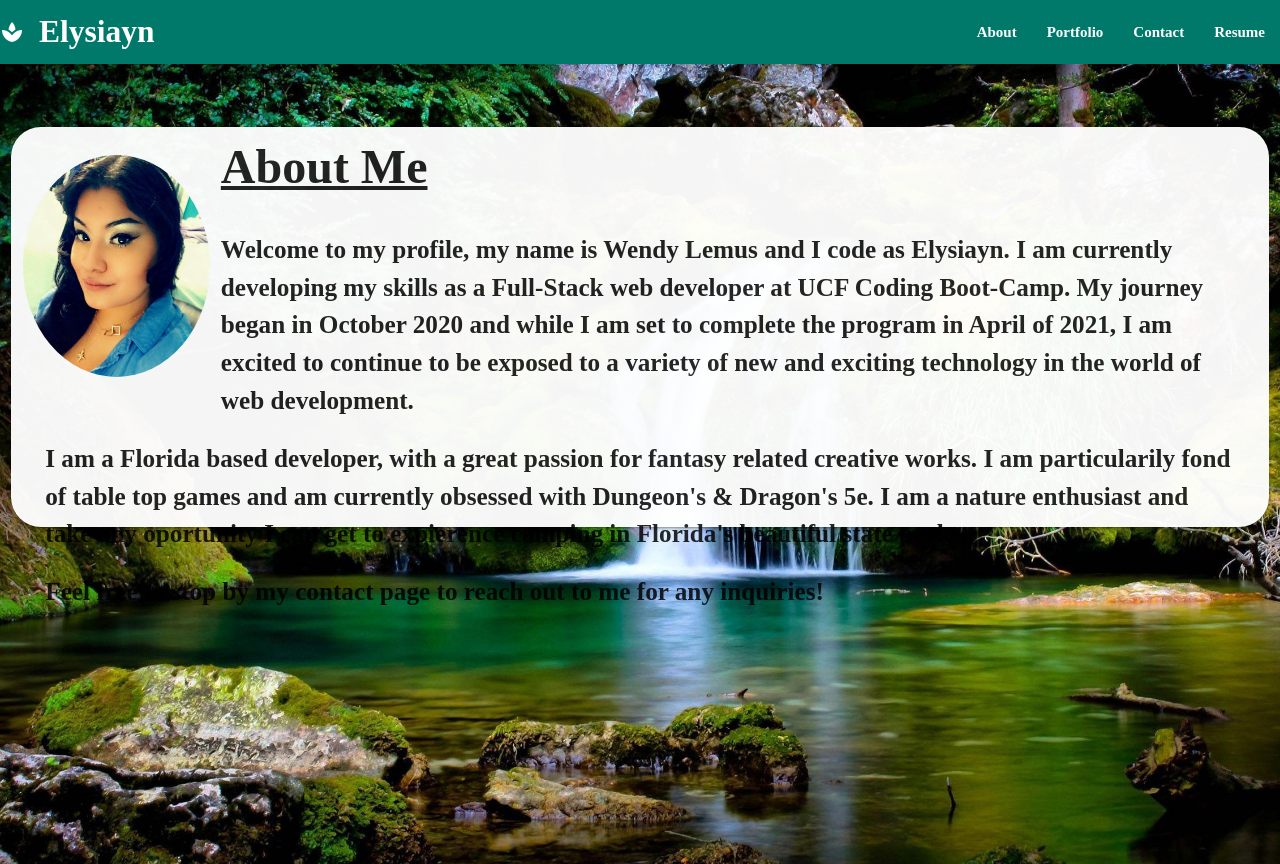
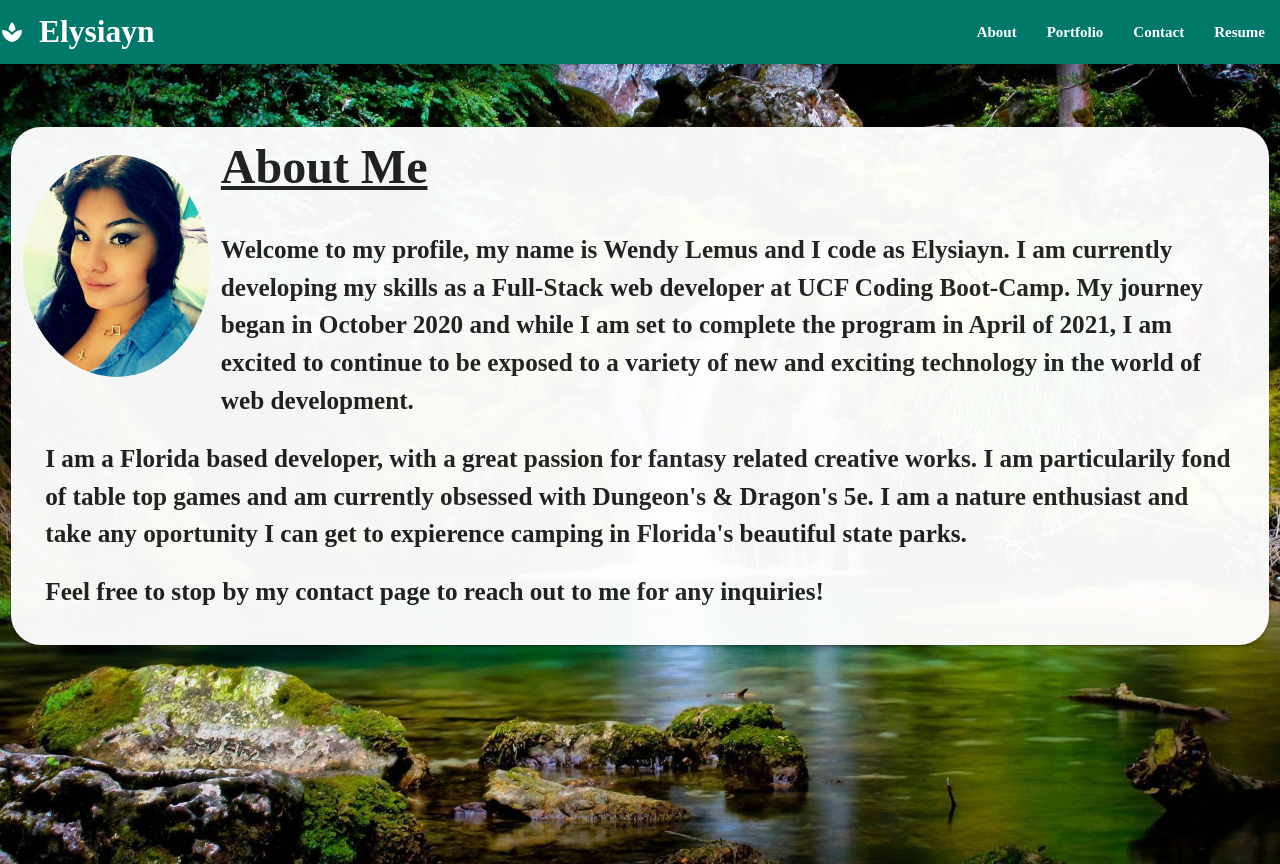
Before and after one commit to Elysiayn/Wendy-Lemus, a React (Create React App) app: page / in a window 1280 px wide. Built offline with nearby package versions, Linux system fonts and the light colour scheme; a web font is replaced by a local one.

Commit message:
fixed image height issues w/ card element

```diff
--- a/src/index.css
+++ b/src/index.css
@@ -19,9 +19,10 @@
 /* about page  */
 .about{
   background-image: url(./assets/images/waterfall.jpg);
+  /* background-color: darkolivegreen; */
   justify-content: center;
   align-items: center;
-  height: 100vh;
+  min-height: 100vh;
   background-size: cover;
   background-position: center;
   background-repeat: no-repeat;
@@ -32,11 +33,11 @@
   border-radius: 30px !important;
   background-color: rgba(255, 255, 255, 1);
   text-shadow: rgb(39, 39, 41) !important;
-  height: 50vh;
   opacity: .96;
   font-family: 'Shippori Mincho B1', serif;
   font-size: large;
   font-weight: bolder;
+  min-height: 50vh;
   /* border-radius: rgb(39, 39, 41); */
   /* flex:.5; */
   /* flex-direction: column; */
```
Also changed, not shown: src/components/Modal/index.js (added, +21 -0 lines).
